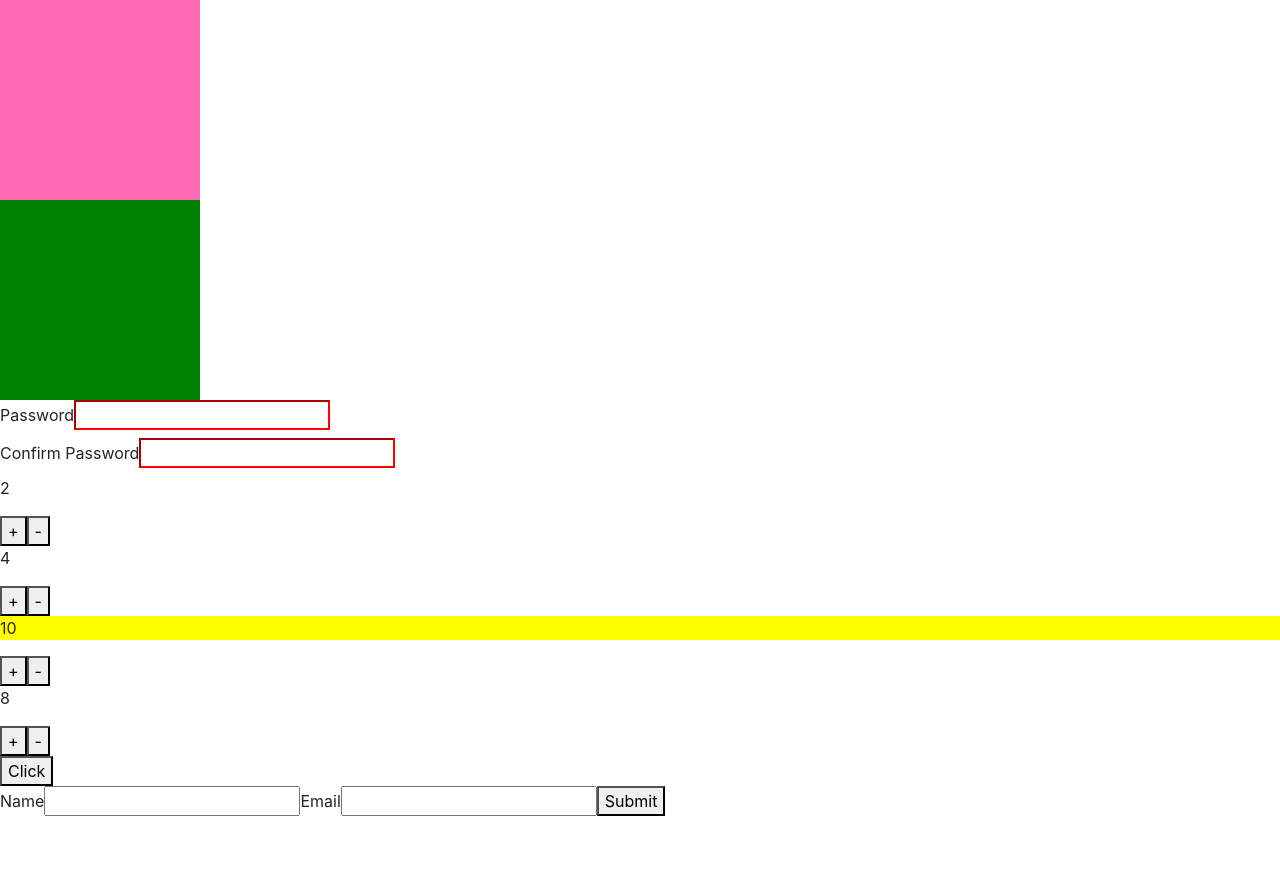
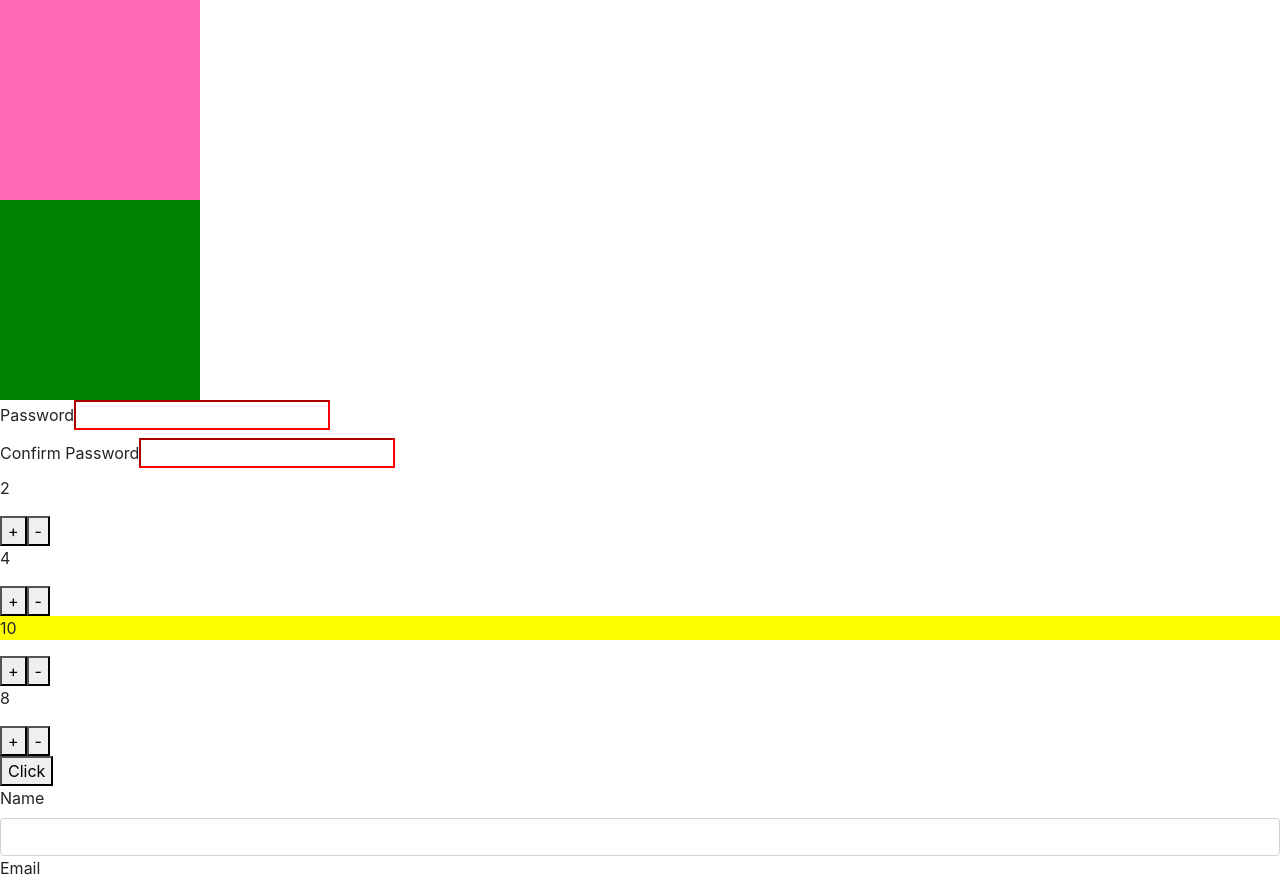
Before and after one commit to Avi-Cohen-Nehemia/week-10--advanced-react, a React (Create React App) app: page /squares in a window 1280 px wide. Shown: the top 886 px of the page. Before the commit the page ends 824 px from the top, so only its background shows below. Built offline with nearby package versions, Linux system fonts and the light colour scheme.

Commit message:
added Bootstrap classes to the 'Form' component

```diff
--- a/src/components/Form.js
+++ b/src/components/Form.js
@@ -46,23 +46,24 @@ class Form extends Component {
         const { name, email } = this.state;
 
         return (
-            <form>
-                <label>
-                    Name
+            <form className="form-group">
+                <label htmlFor="name">Name</label>
                 <input
+                    className="form-control"
+                    id="name"
                     type="text"
                     value={ name }
                     onChange={ this.handleName }
                 />
-                </label>
-                <label>
-                    Email
+
+                <label htmlFor="email">Email</label>
                 <input
+                    className="form-control"
+                    id="email"
                     type="email"
                     value={ email }
                     onChange={ this.handleEmail }
                 />
-                </label>
                 <button
                     type="submit"
                     onClick={ this.handleClick }
```
Lines whose indentation alone changed are shown as unchanged.
